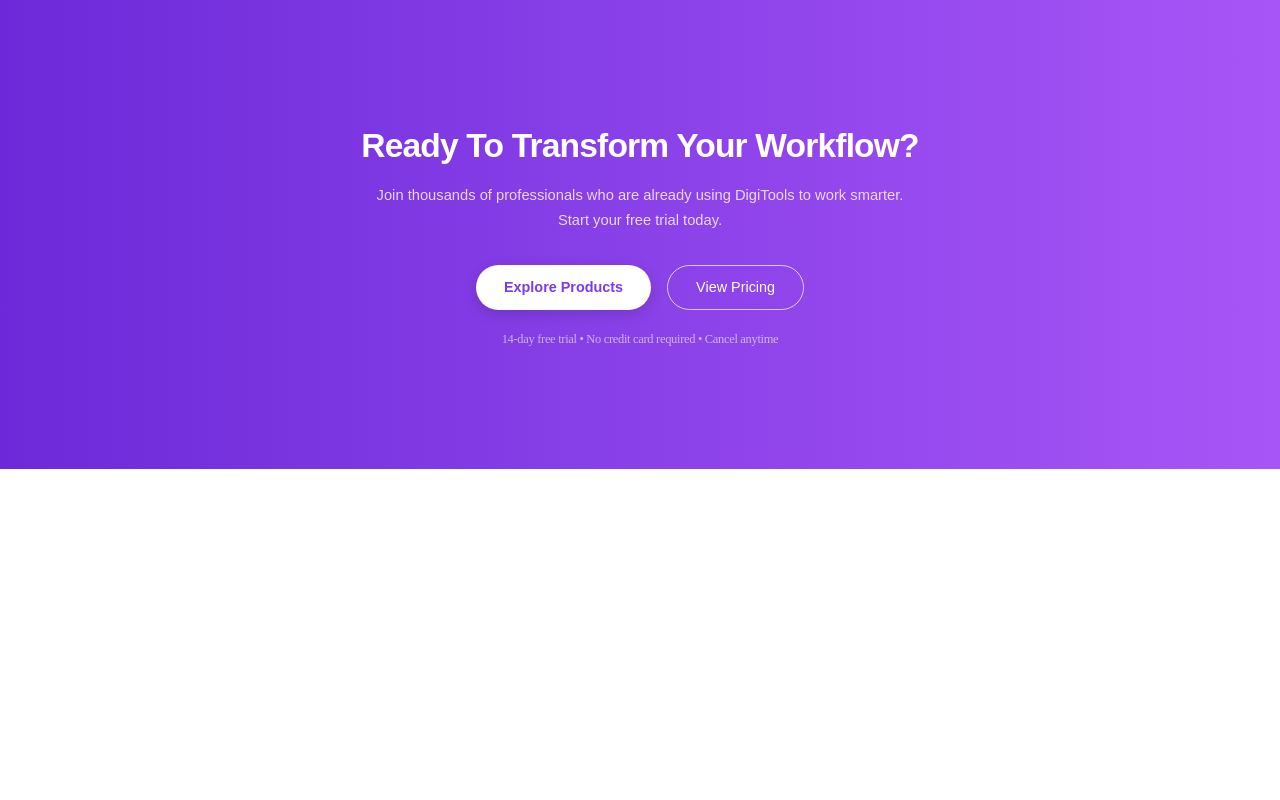
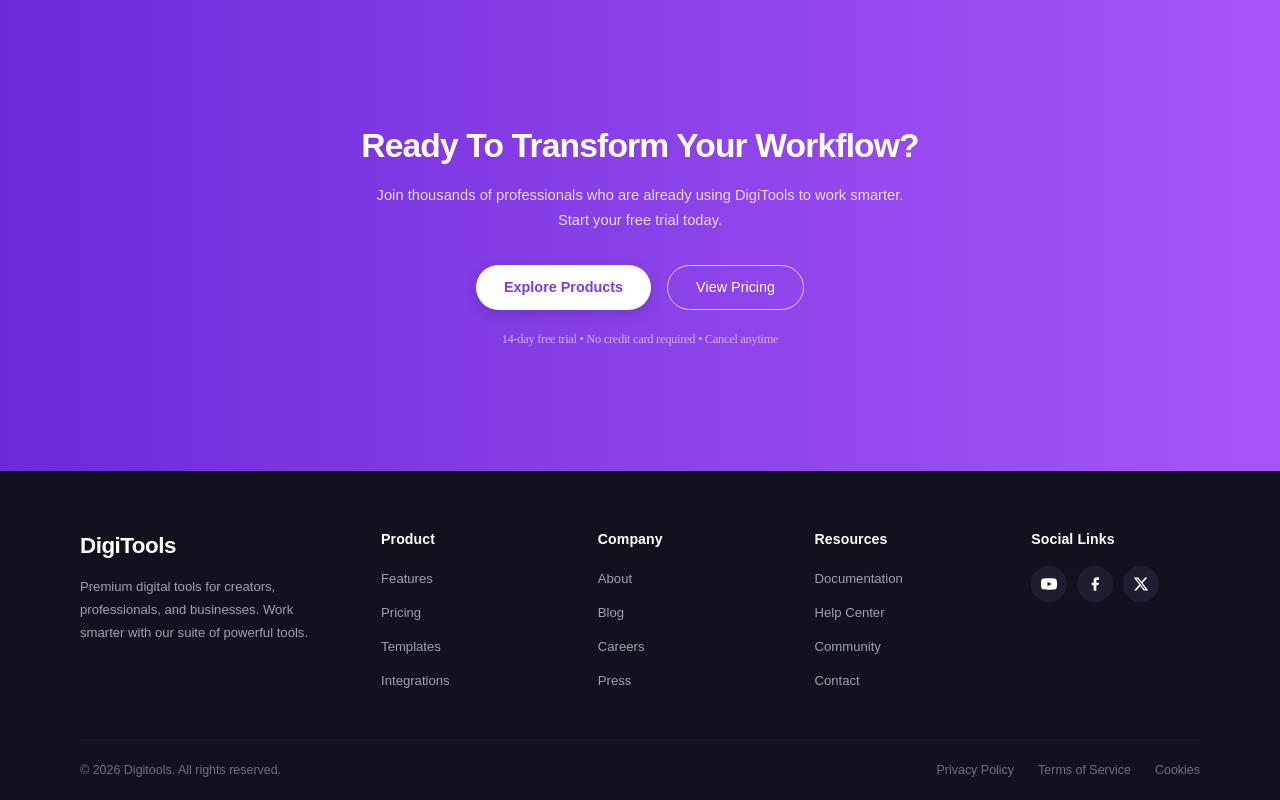
Before and after one commit to Mahathir-Mohammod/DigiTools-Platform, a React (Vite) app: page / in a window 1280 px wide. Shown: the part 960-1760 px from the top of the page. Before the commit the page ends 1429 px from the top, so only its background shows below. Built offline with nearby package versions, Linux system fonts and the light colour scheme.

Commit message:
complete the main footer section add some svg for the social links (facebook, X and for the youtube)

```diff
--- a/src/App.jsx
+++ b/src/App.jsx
@@ -1,6 +1,7 @@
 import './App.css'
 import FooterUp from './FooterUp/FooterUp'
 import Hero from './Hero/Hero'
+import Footer from './Main footer/Footer'
 import NavBar from './Nav/NavBar'
 import Stats from './Stats/Stats'
 
@@ -13,6 +14,7 @@
       <Hero></Hero>
       <Stats></Stats>
       <FooterUp></FooterUp>
+      <Footer></Footer>
     </>
   )
 }
--- /dev/null
+++ b/src/Main footer/Footer.jsx
@@ -0,0 +1,77 @@
+const LINKS = {
+  Product: ["Features", "Pricing", "Templates", "Integrations"],
+  Company: ["About", "Blog", "Careers", "Press"],
+  Resources: ["Documentation", "Help Center", "Community", "Contact"],
+};
+
+export default function Footer() {
+  return (
+    <footer className="relative bg-[#12121f] px-6 pt-[60px] pb-0 md:px-20">
+
+      <div className="absolute top-0 left-0 right-0 h-[2px] bg-gradient-to-r from-[#6d28d9] to-[#a855f7]" />
+
+      <div className="mx-auto max-w-7xl">
+        <div className="flex flex-wrap gap-8 pb-12 md:gap-12">
+
+          <div className="flex-[1.5] min-w-[180px] max-w-full md:max-w-[260px]">
+            <h2 className="mb-3.5 text-[1.4rem] font-bold tracking-[-0.5px] text-white">DigiTools</h2>
+            <p className="text-[0.82rem] leading-[1.75] text-[#9ca3af]">
+              Premium digital tools for creators, professionals, and businesses. Work smarter with our suite of powerful tools.</p>
+          </div>
+
+          {Object.entries(LINKS).map(([category, items]) => (
+            <div className="flex-1 min-w-[120px]" key={category}>
+              <h4 className="mb-4 text-[0.88rem] font-semibold tracking-[0.1px] text-white">
+                {category}
+              </h4>
+              <ul className="flex flex-col gap-[10px] list-none p-0 m-0">
+                {items.map((item) => (
+                  <li key={item}>
+                    <a
+                      href="#"
+                      className="text-[0.82rem] text-[#9ca3af] transition-colors duration-200 hover:text-white">{item}</a>
+                  </li>
+                ))}
+              </ul>
+            </div>
+          ))}
+
+          <div className="flex-1 min-w-[120px]">
+            <h4 className="mb-4 text-[0.88rem] font-semibold tracking-[0.1px] text-white">Social Links</h4>
+            <div className="flex flex-wrap gap-2.5">
+
+              <a href="#" className="flex h-9 w-9 shrink-0 items-center justify-center rounded-full bg-[#1e1e30] text-white transition-all duration-150 hover:-translate-y-0.5 hover:bg-[#7c3aed]" aria-label="YouTube">
+                <svg className="h-4 w-4" viewBox="0 0 24 24" fill="currentColor">
+                  <path d="M23.5 6.2a3 3 0 0 0-2.1-2.1C19.5 3.5 12 3.5 12 3.5s-7.5 0-9.4.6A3 3 0 0 0 .5 6.2 31.5 31.5 0 0 0 0 12a31.5 31.5 0 0 0 .5 5.8 3 3 0 0 0 2.1 2.1c1.9.6 9.4.6 9.4.6s7.5 0 9.4-.6a3 3 0 0 0 2.1-2.1A31.5 31.5 0 0 0 24 12a31.5 31.5 0 0 0-.5-5.8zM9.7 15.5V8.5l6.3 3.5-6.3 3.5z"/>
+                </svg>
+              </a>
+
+              <a href="#" className="flex h-9 w-9 shrink-0 items-center justify-center rounded-full bg-[#1e1e30] text-white transition-all duration-150 hover:-translate-y-0.5 hover:bg-[#7c3aed]" aria-label="Facebook">
+                <svg className="h-4 w-4" viewBox="0 0 24 24" fill="currentColor">
+                  <path d="M18 2h-3a5 5 0 0 0-5 5v3H7v4h3v8h4v-8h3l1-4h-4V7a1 1 0 0 1 1-1h3z"/>
+                </svg>
+              </a>
+
+              <a href="#" className="flex h-9 w-9 shrink-0 items-center justify-center rounded-full bg-[#1e1e30] text-white transition-all duration-150 hover:-translate-y-0.5 hover:bg-[#7c3aed]" aria-label="X">
+                <svg className="h-4 w-4" viewBox="0 0 24 24" fill="currentColor">
+                  <path d="M18.244 2.25h3.308l-7.227 8.26 8.502 11.24H16.17l-5.214-6.817L4.99 21.75H1.68l7.73-8.835L1.254 2.25H8.08l4.713 6.231zm-1.161 17.52h1.833L7.084 4.126H5.117z"/>
+                </svg>
+              </a>
+            </div>
+          </div>
+        </div>
+
+        <div className="flex flex-col items-start justify-between gap-3 border-t border-[#1e1e30] py-5 sm:flex-row sm:items-center">
+          <p className="text-[0.78rem] text-[#6b7280]">
+            © 2026 Digitools. All rights reserved.
+          </p>
+          <div className="flex flex-wrap gap-4 sm:gap-6">
+            <a href="#" className="text-[0.78rem] text-[#6b7280] transition-colors hover:text-white">Privacy Policy</a>
+            <a href="#" className="text-[0.78rem] text-[#6b7280] transition-colors hover:text-white">Terms of Service</a>
+            <a href="#" className="text-[0.78rem] text-[#6b7280] transition-colors hover:text-white">Cookies</a>
+          </div>
+        </div>
+      </div>
+    </footer>
+  );
+}
```
